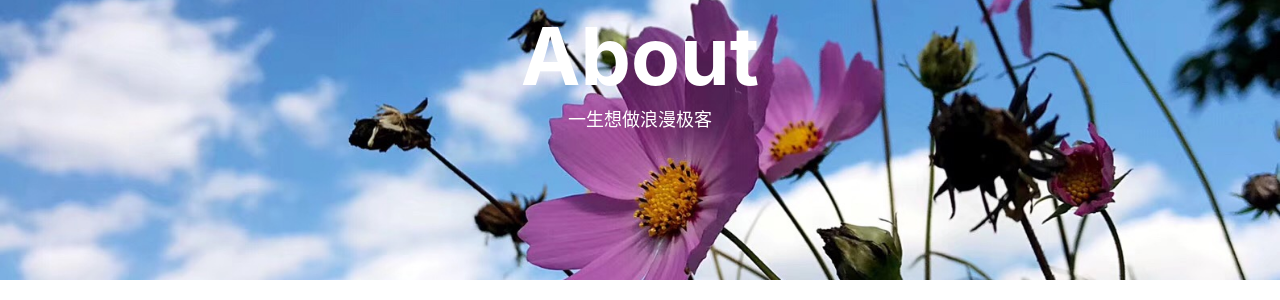
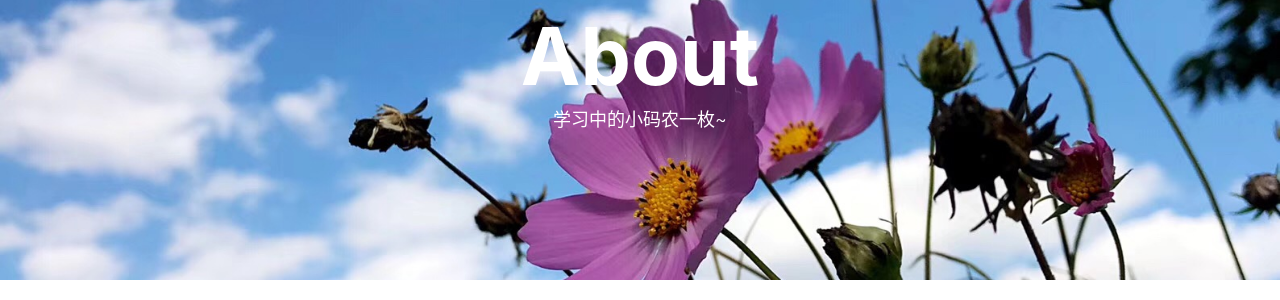
Before and after one commit to we11cheng/we11cheng.github.io, a Jekyll site: the page built from about.html, in a window 1280 px wide. Shown: the part 138-438 px from the top of the page. Built offline with Jekyll 4.4.1, drawn with Linux system fonts in a browser that asks for light colours; nearby versions of some CDN libraries; comment, search, counter and statistics services are not loaded.

Commit message:
about page

```diff
--- a/_includes/nav.html
+++ b/_includes/nav.html
@@ -20,7 +20,7 @@
                         <a href="{{ site.baseurl }}/">Home</a>
                     </li>
                     <li>
-                     <a href="https://dianziguan1234.github.io/about/">About</a>
+                     <a href="https://we11cheng.github.io/about/">About</a>
                     </li>
                 </ul>
             </div>
--- a/about.html
+++ b/about.html
@@ -1,7 +1,7 @@
 ---
 layout: page
 title: "About"
-description: "一生想做浪漫极客"
+description: "学习中的小码农一枚~"
 header-img: "img/gwc_about.jpg"
 ---
 
```
